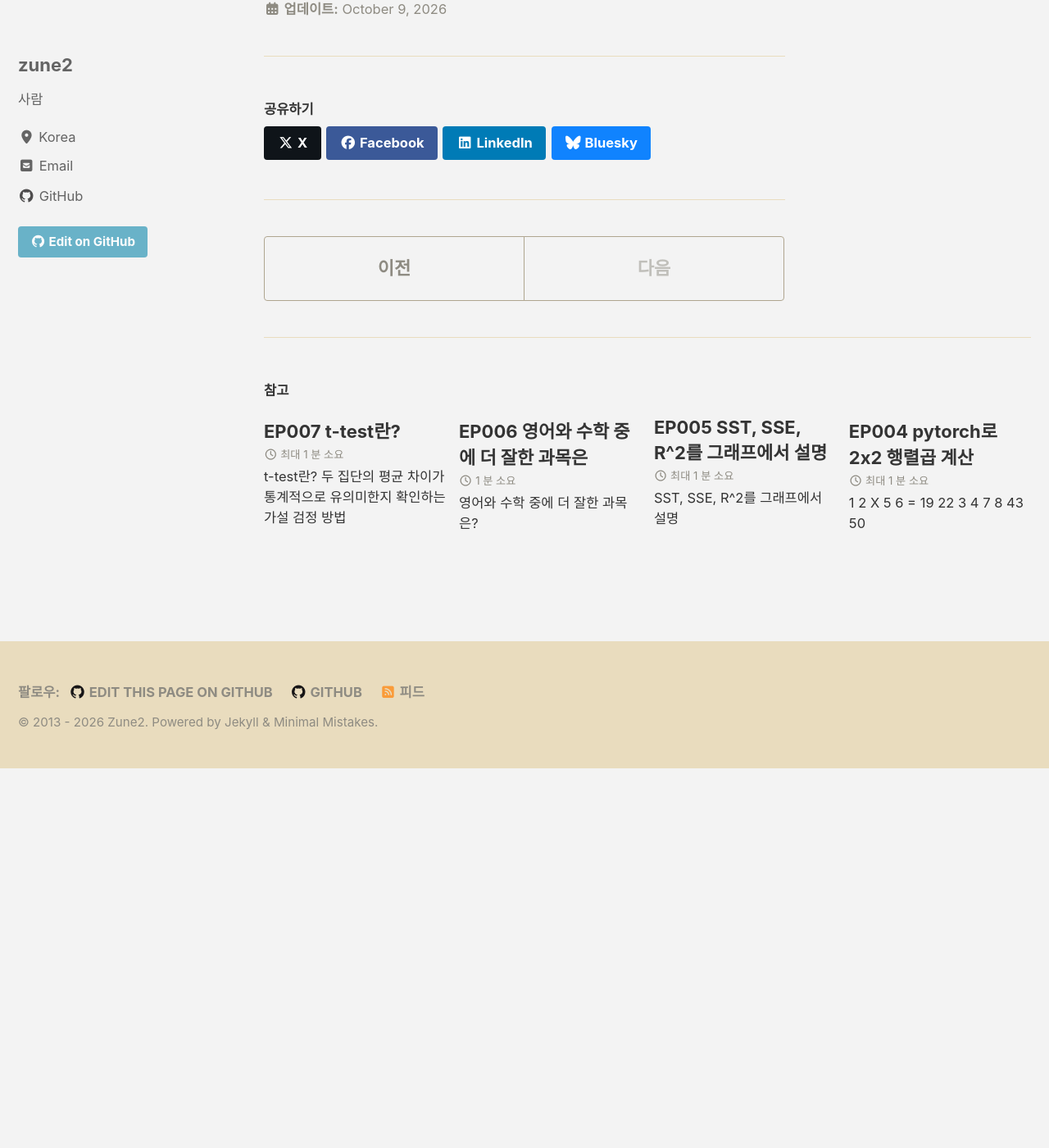
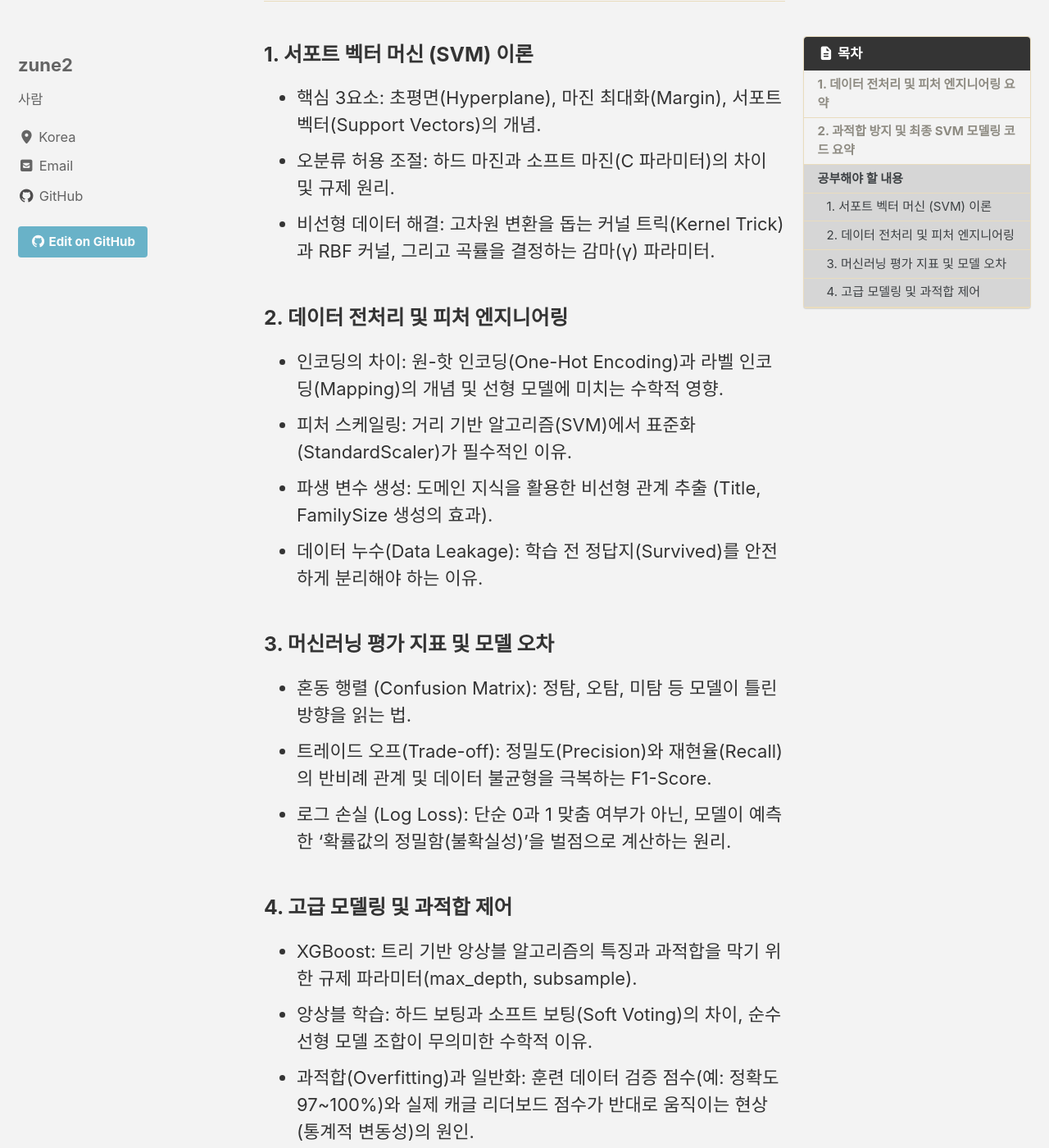
Before and after one commit to zune2/zune2.github.io, a Jekyll site: the page built from _posts/2026-10-09-EP008-kaggle-titanic-prep.md, in a window 1280 px wide and 1400 px high, scrolled down 1138 px. Shown: the whole window at 82% size. Built offline with Jekyll 4.4.1, drawn with Linux system fonts in a browser that asks for light colours; cached includes are drawn as plain includes; before the commit the page ends 2075 px from its top, so only the background shows below that; some of the changed text lies outside the part shown.

Commit message:
Update 2026-10-09-EP008-kaggle-titanic-prep.md

```diff
--- a/_posts/2026-10-09-EP008-kaggle-titanic-prep.md
+++ b/_posts/2026-10-09-EP008-kaggle-titanic-prep.md
@@ -38,3 +38,33 @@ Age(나이)의 빈칸을 단순 전체 평균이 아닌, 앞서 만든 호칭(Ti
 ## 2. 과적합 방지 및 최종 SVM 모델링 코드 요약
 - StandardScaler적용하고, SVM으로 풀이
 - 피처 엔지니어링도 간단하게 해야 오히려 답이 올라감
+
+
+
+
+## 공부해야 할 내용
+
+### 1. 서포트 벡터 머신 (SVM) 이론
+
+* 핵심 3요소: 초평면(Hyperplane), 마진 최대화(Margin), 서포트 벡터(Support Vectors)의 개념.
+* 오분류 허용 조절: 하드 마진과 소프트 마진(C 파라미터)의 차이 및 규제 원리.
+* 비선형 데이터 해결: 고차원 변환을 돕는 커널 트릭(Kernel Trick)과 RBF 커널, 그리고 곡률을 결정하는 감마(γ) 파라미터.
+
+### 2. 데이터 전처리 및 피처 엔지니어링
+
+* 인코딩의 차이: 원-핫 인코딩(One-Hot Encoding)과 라벨 인코딩(Mapping)의 개념 및 선형 모델에 미치는 수학적 영향.
+* 피처 스케일링: 거리 기반 알고리즘(SVM)에서 표준화(StandardScaler)가 필수적인 이유.
+* 파생 변수 생성: 도메인 지식을 활용한 비선형 관계 추출 (Title, FamilySize 생성의 효과).
+* 데이터 누수(Data Leakage): 학습 전 정답지(Survived)를 안전하게 분리해야 하는 이유.
+
+### 3. 머신러닝 평가 지표 및 모델 오차
+
+* 혼동 행렬 (Confusion Matrix): 정탐, 오탐, 미탐 등 모델이 틀린 방향을 읽는 법.
+* 트레이드 오프(Trade-off): 정밀도(Precision)와 재현율(Recall)의 반비례 관계 및 데이터 불균형을 극복하는 F1-Score.
+* 로그 손실 (Log Loss): 단순 0과 1 맞춤 여부가 아닌, 모델이 예측한 '확률값의 정밀함(불확실성)'을 벌점으로 계산하는 원리.
+
+### 4. 고급 모델링 및 과적합 제어
+
+* XGBoost: 트리 기반 앙상블 알고리즘의 특징과 과적합을 막기 위한 규제 파라미터(max_depth, subsample).
+* 앙상블 학습: 하드 보팅과 소프트 보팅(Soft Voting)의 차이, 순수 선형 모델 조합이 무의미한 수학적 이유.
+* 과적합(Overfitting)과 일반화: 훈련 데이터 검증 점수(예: 정확도 97~100%)와 실제 캐글 리더보드 점수가 반대로 움직이는 현상(통계적 변동성)의 원인.
```
